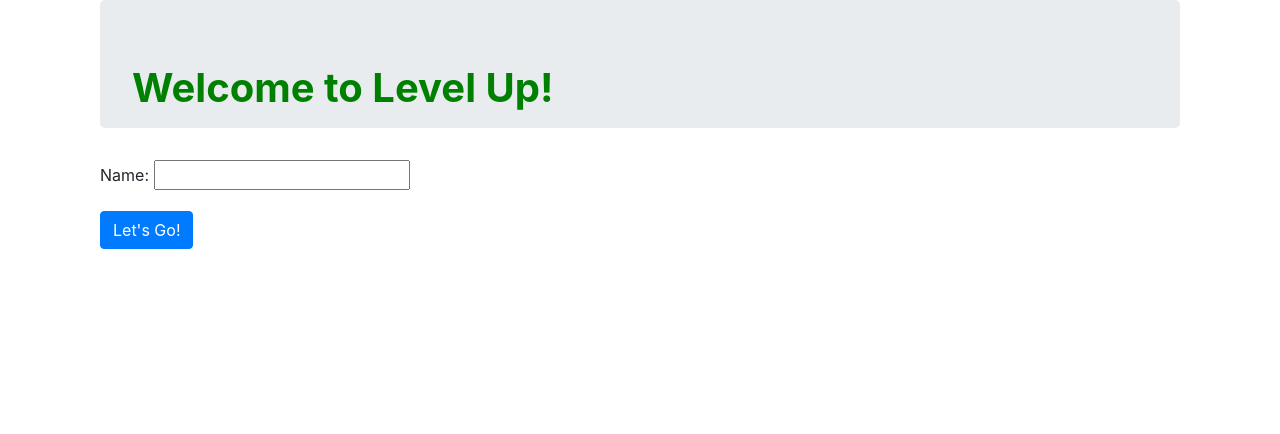
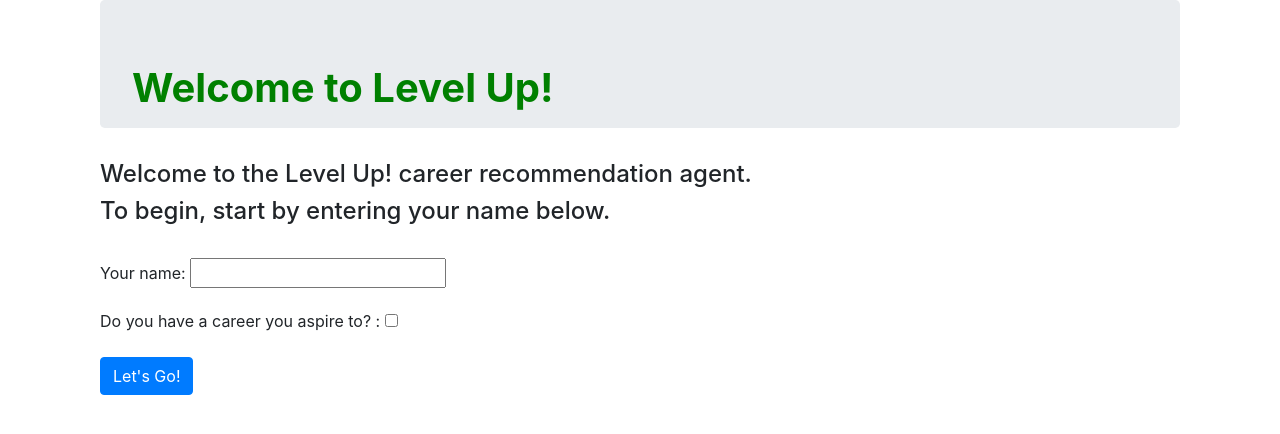
Before and after one commit to raymondng76/IRS-MR-RS-2019-07-01-IS1FT-GRP-Team10-LevelUp, a Django app: page / in a window 1280 px wide. Shown: the part 56-490 px from the top of the page. Run offline with Django 3.2, Linux system fonts and the light colour scheme; some libraries are stand-ins or nearby versions.

Commit message:
Add checkbox for user career aspiration

```diff
--- a/SystemCode/Level_Up/Level_Up_App/forms.py
+++ b/SystemCode/Level_Up/Level_Up_App/forms.py
@@ -4,7 +4,11 @@ from Level_Up_App.models import User, Questionaire, EducationLevel, CareerPositi
 class NewUserForm(forms.ModelForm):
     class Meta():
         model = User
-        fields = '__all__'
+        fields = ['name', 'careeraspiration']
+        labels = {
+            'name' : 'Your name:',
+            'careeraspiration' : 'Do you have a career you aspire to? ',
+        }
 
 
 class QuestionaireForm(forms.ModelForm):
--- a/SystemCode/Level_Up/Level_Up_App/models.py
+++ b/SystemCode/Level_Up/Level_Up_App/models.py
@@ -4,9 +4,10 @@
 # Create your models here.
 class User(models.Model):
     name = models.CharField(max_length=100, unique=True)
+    careeraspiration = models.BooleanField(default=False)
 
     def __str__(self):
-        return self.name
+        return "Name: [{}], Have career aspiration: [{}]".format(self.name, str(self.careeraspiration))
 
 class Questionaire(models.Model):
     user = models.ForeignKey(User, on_delete=models.CASCADE)
--- a/SystemCode/Level_Up/Level_Up_App/templates/Level_Up_App/index.html
+++ b/SystemCode/Level_Up/Level_Up_App/templates/Level_Up_App/index.html
@@ -6,11 +6,12 @@
     <div class="jumbotron">
       <h1>Welcome to Level Up!</h1>
     </div>
+    <h4>Welcome to the Level Up! career recommendation agent.</h4>
+    <h4>To begin, start by entering your name below.</h4><br>
     <form class="index" method="post" action="">
       {% csrf_token %}
       {{ userForm.as_p }}
       <input type="submit" class="btn btn-primary" value="Let's Go!">
     </form>
   </div>
-
 {% endblock %}
--- a/SystemCode/Level_Up/Level_Up_App/views.py
+++ b/SystemCode/Level_Up/Level_Up_App/views.py
@@ -13,6 +13,7 @@ def index(request):
         form = NewUserForm(request.POST)
         if form.is_valid():
             request.session['username'] = form.cleaned_data['name']
+            request.session['careeraspiration'] = form.cleaned_data['careeraspiration']
             form.save()
             return redirect('Level_Up_App:questionaire')
         else:
```
Also changed, not shown: SystemCode/Level_Up/Level_Up_App/migrations/0007_user_careeraspiration.py (added), SystemCode/Level_Up/db.sqlite3.
